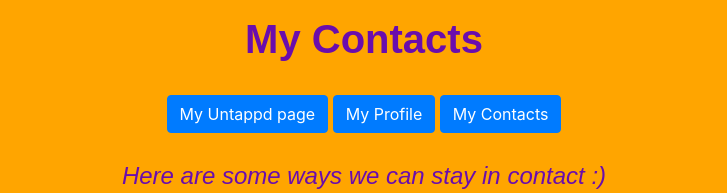
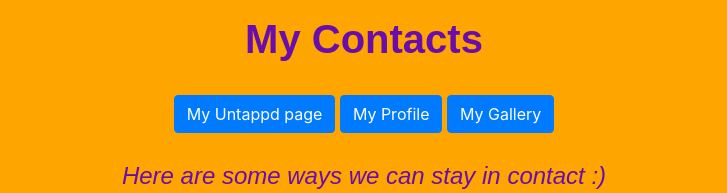
Before and after one commit to staspruch/html, a plain HTML site: page contacts.html in a window 1280 px wide. Shown: the top 193 px of the page, without its empty margins (276-1003 px from the left). Drawn offline with nearby package versions, Linux system fonts and the light colour scheme.

Commit message:
Add files via upload

```diff
--- a/contacts.html
+++ b/contacts.html
@@ -1,7 +1,7 @@
 <html>
 <head>
 <title>
-My Gallery - Stas Pruchansky
+My Contacts - Stas Pruchansky
 </title>
 <link rel="stylesheet" href="https://stackpath.bootstrapcdn.com/bootstrap/4.5.2/css/bootstrap.min.css">
 <link rel="stylesheet" href="https://cdnjs.cloudflare.com/ajax/libs/font-awesome/5.15.4/css/all.min.css">
@@ -14,8 +14,8 @@ My Gallery - Stas Pruchansky
 <br>
 <div class="container">
     <a href="https://untappd.com/user/StasPruchansky" class="btn btn-primary" target="_blank">My Untappd page</a>
-	<a href="index.html" class="btn btn-primary" target="_blank">My Profile</a>
-	<a href="contacts.html" class="btn btn-primary" target="_blank">My Contacts</a>
+	<a href="index.html" class="btn btn-primary">My Profile</a>
+	<a href="gallery.html" class="btn btn-primary">My Gallery</a>
 </div>
 <br>
 <h4>Here are some ways we can stay in contact :)</h4>
```
Also changed, not shown: gallery.html (+2 -2 lines).
